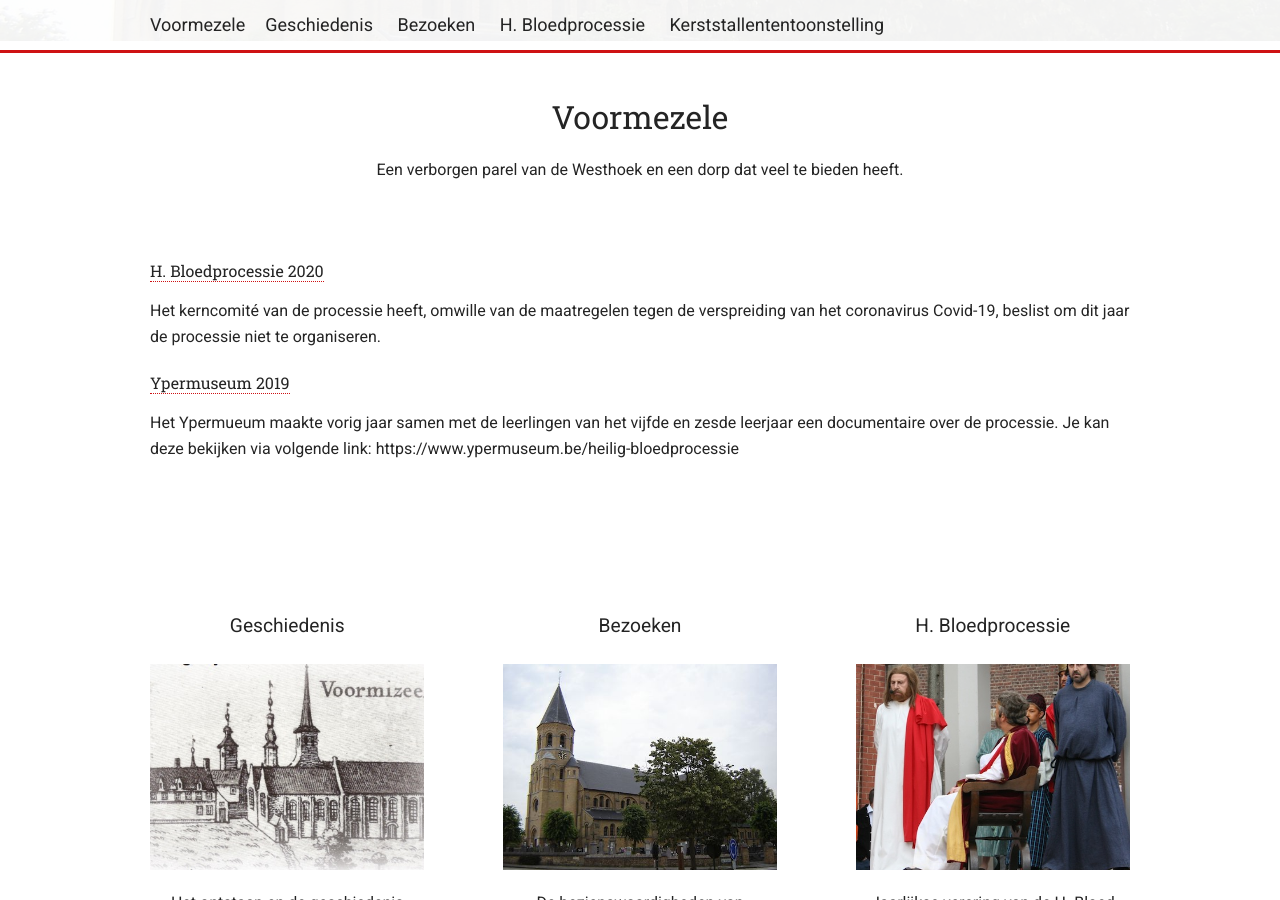
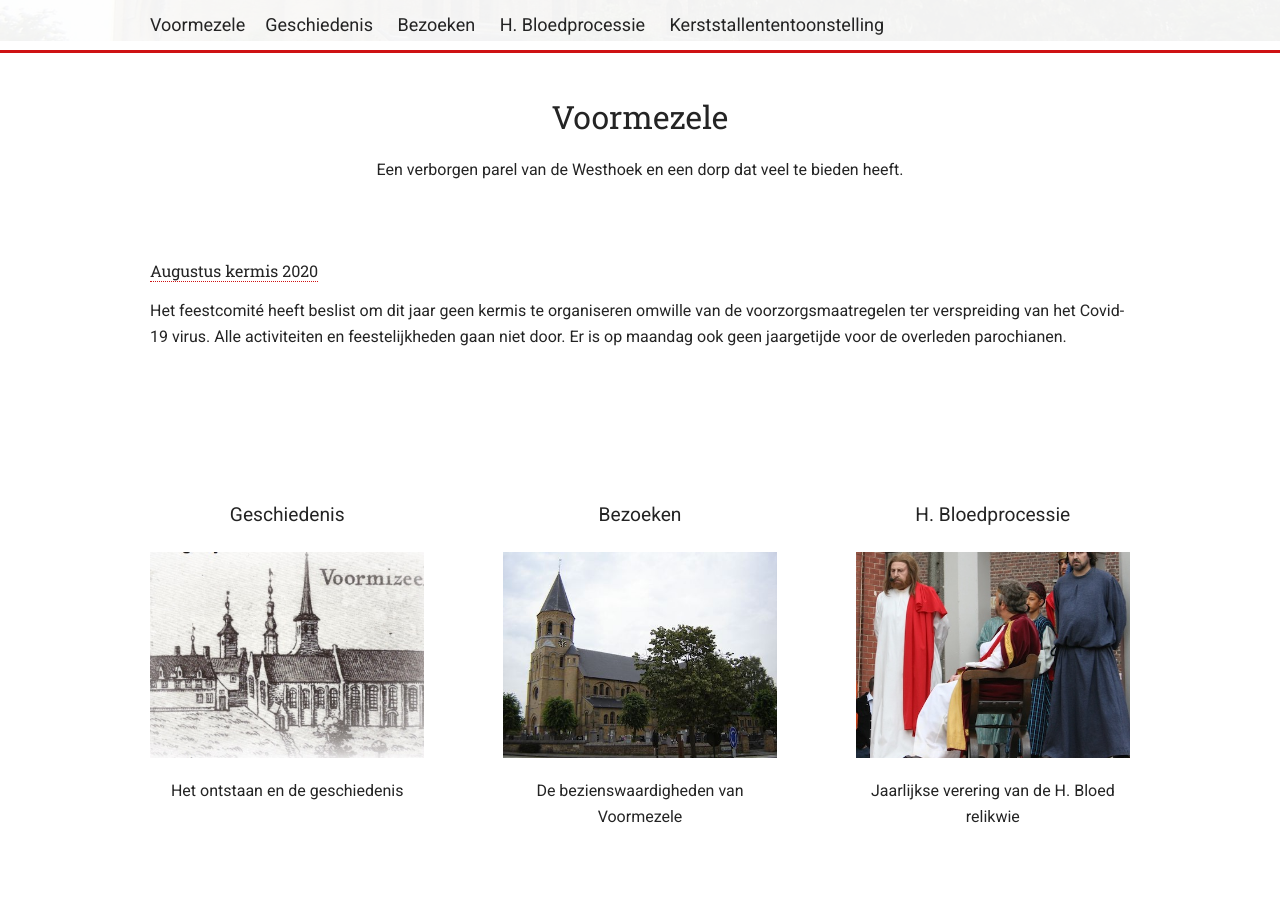
Before and after one commit to dannycuvelier/voormezele.github.io, a Jekyll site: the page built from index.html, in a window 1280 px wide and 900 px high, scrolled down 534 px. Built offline with Jekyll 4.4.1, drawn with Linux system fonts in a browser that asks for light colours.

Commit message:
Kermis 2020

```diff
--- a/_data/announcements.json
+++ b/_data/announcements.json
@@ -1,16 +1,9 @@
 [
     {
-        "title": "H. Bloedprocessie 2020",
-        "description": "Het kerncomité van de processie heeft, omwille van de maatregelen tegen de verspreiding van het coronavirus Covid-19, beslist om dit jaar de processie niet te organiseren.",
-        "link": "https://www.ypermuseum.be/heilig-bloedprocessie"
+        "title": "Augustus kermis 2020",
+        "description": "Het feestcomité heeft beslist om dit jaar geen kermis te organiseren omwille van de voorzorgsmaatregelen ter verspreiding van het Covid-19 virus. Alle activiteiten en feestelijkheden gaan niet door. Er is op maandag ook geen jaargetijde voor de overleden parochianen.",
+        "link": ""
 
-    },
-
-    {
-        "title": "Ypermuseum 2019",
-        "description": "Het Ypermueum maakte vorig jaar samen met de leerlingen van het vijfde en zesde leerjaar een documentaire over de processie. Je kan deze bekijken via volgende link: https://www.ypermuseum.be/heilig-bloedprocessie",
-        "link": "https://www.ypermuseum.be/heilig-bloedprocessie"
-
-   }
+    }
 
 ]
```
